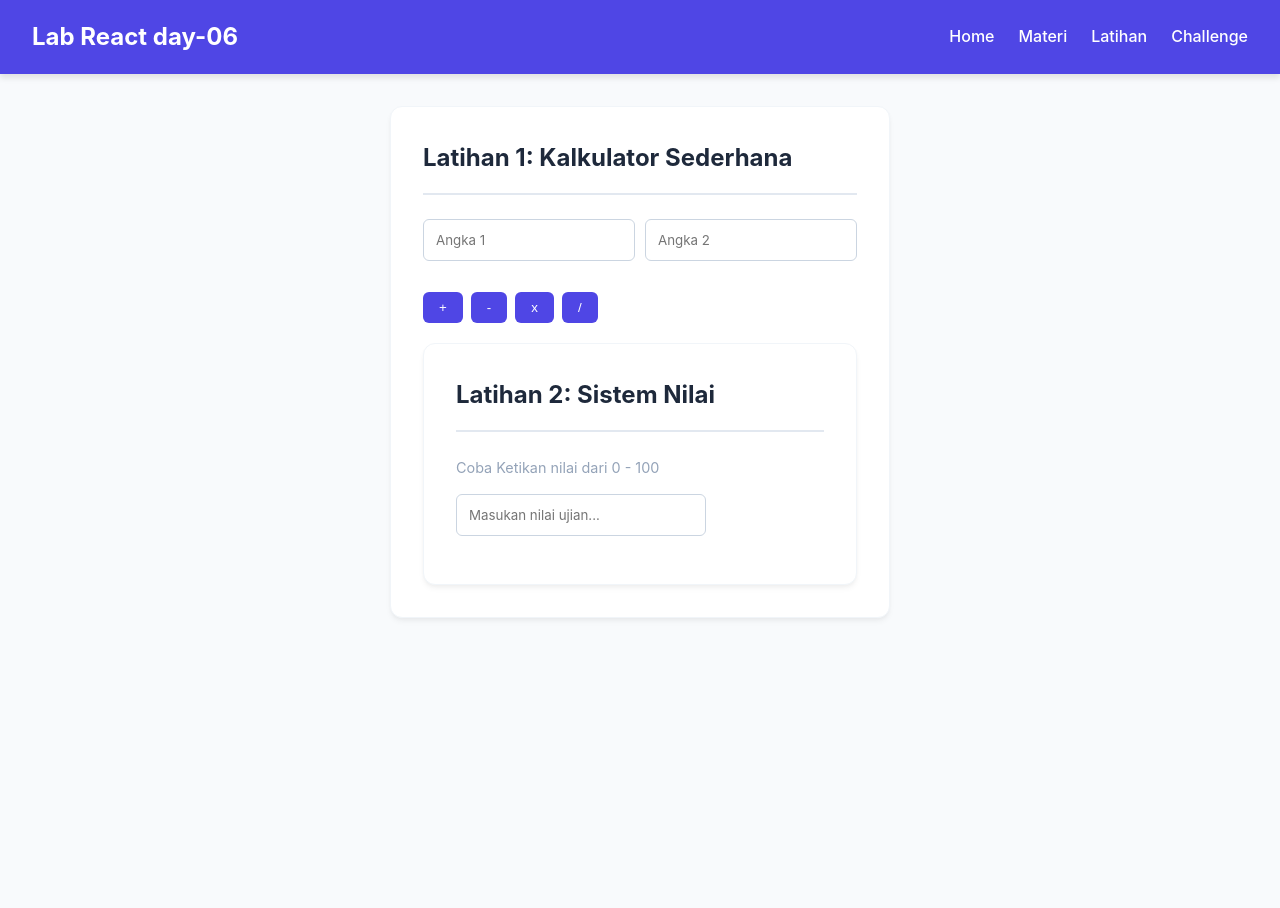
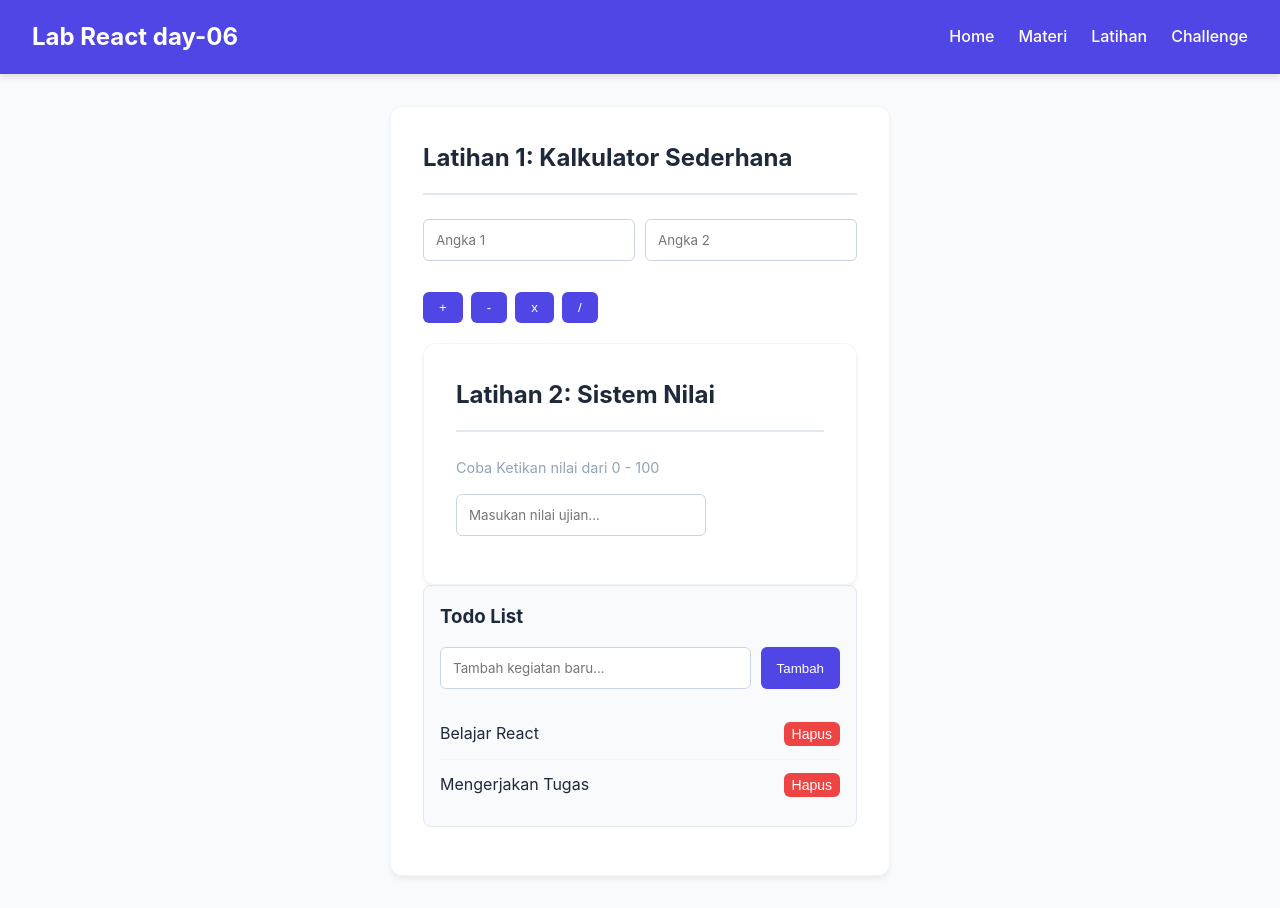
Before and after one commit to AN-maz/logic-challenge, a React (Vite) app in the folder day06-react/: page /latihan in a window 1280 px wide. Before the commit the page ends 800 px from the top, so only its background shows below. Built offline with nearby package versions, Linux system fonts and the light colour scheme.

Commit message:
feat: finish latihan 03

```diff
--- /dev/null
+++ b/day06-react/src/pages/Latihan/Latihan03.jsx
@@ -0,0 +1,65 @@
+import { useState } from "react";
+
+function TodoList() {
+
+    const [todos, setTodos] = useState([
+        { id: 1, teks: 'Belajar React' },
+        { id: 2, teks: 'Mengerjakan Tugas' },
+    ]);
+
+    const [inputValue, setInputValue] = useState('');
+
+
+    const tambahTodo = () => {
+        if (inputValue.trim() === '') return;
+
+        const todoBaru = {
+            id: Date.now(),
+            teks: inputValue,
+        };
+
+        setTodos([...todos, todoBaru]);
+        setInputValue('');
+    };
+
+    const hapusTodo = (id) => {
+        const todosBaru = todos.filter((todo) => todo.id !== id);
+        setTodos(todosBaru)
+    };
+
+
+    return (
+        <div className="mini-card">
+            <h3 style={{ marginBottom: '15px' }}>Todo List</h3>
+
+            <div style={{ display: 'flex', gap: '10px', marginBottom: '20px' }}>
+                <input
+                    type="text"
+                    className="input-field"
+                    value={inputValue}
+                    onChange={(e) => setInputValue(e.target.value)}
+                    placeholder="Tambah kegiatan baru..."
+                    style={{ marginBottom: 0 }}
+                />
+
+                <button className="btn btn-primary" onClick={tambahTodo}>
+                    Tambah
+                </button>
+            </div>
+
+            <ul className="simple-list">
+                {todos.map((todo) => (
+                    <li key={todo.id} style={{ display:'flex', justifyContent: 'space-between', alignItems: 'center' }}>
+                        <span>{todo.teks}</span>
+
+                        <button className="btn btn-sm btn-danger" onClick={() => hapusTodo(todo.id)}>
+                            Hapus
+                        </button>
+                    </li>
+                ))}
+            </ul>
+        </div>
+    );
+}
+
+export default TodoList
--- a/day06-react/src/pages/Latihan/index.jsx
+++ b/day06-react/src/pages/Latihan/index.jsx
@@ -1,6 +1,7 @@
 import { useState } from "react";
 
 import HasilUjian from "./Latihan02";
+import TodoList from "./Latihan03";
 
 function Latihan() {
 
@@ -100,6 +101,8 @@ function Latihan() {
 
                 {inputNilai !== '' && <HasilUjian nilai={inputNilai} />}
             </div>
+
+            <TodoList />
         </div>
     );
 }
```
